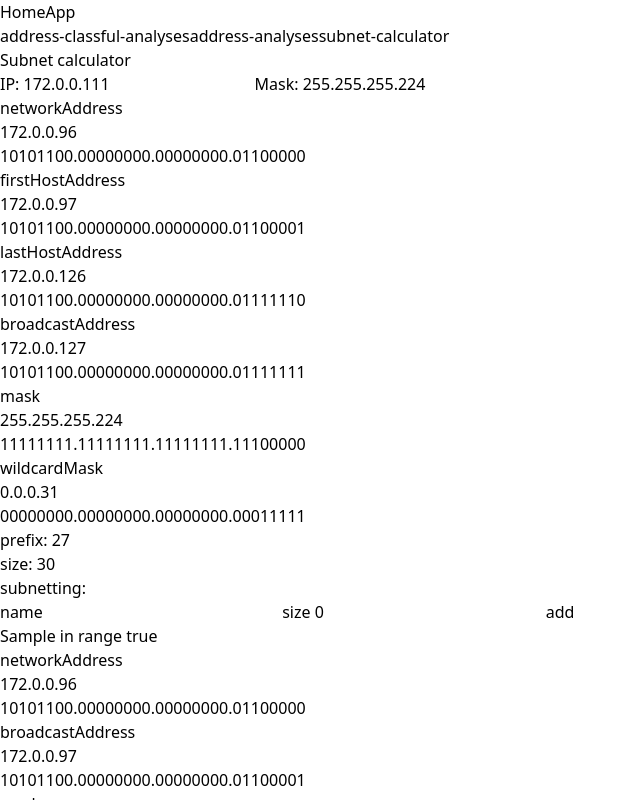
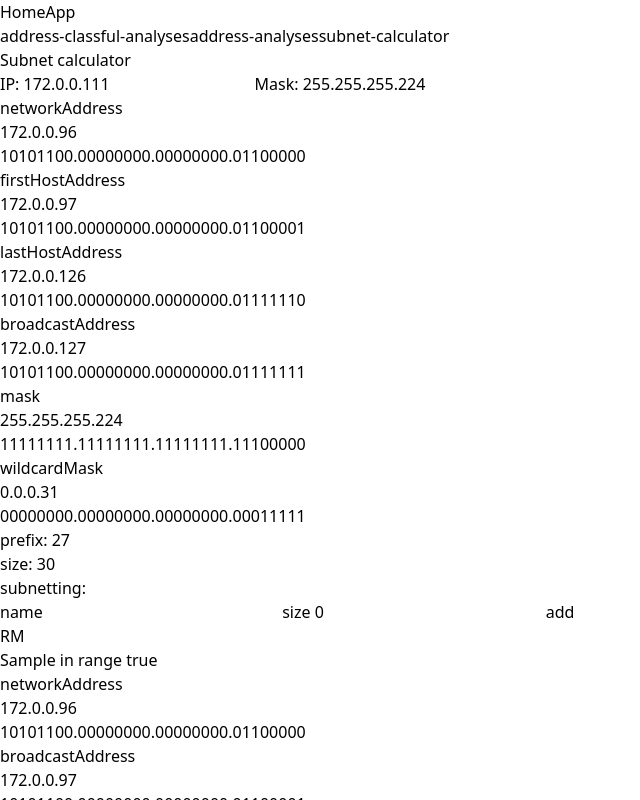
Before and after one commit to eazyip/ez-ip-app, a Vue app: page /app/ipv4/subnet-calculator in a window 1280 px wide. Both pictures are taken after typing "Sample" into the empty fields and a click on the button "add". Shown: the top 800 px of the page, without its empty margins (0-640 px from the left). Built offline with nearby package versions, Linux system fonts and the light colour scheme.

Commit message:
support removing subnets

```diff
--- a/src/components/SubnetCalculatorIpv4.vue
+++ b/src/components/SubnetCalculatorIpv4.vue
@@ -42,6 +42,11 @@
                 class="m-3 border bg-lime-100"
             >
                 <!-- rm/edit subnet -->
+                <form @submit.prevent="removeSubnet(subnet[0])">
+                    <input type="hidden" name="subnetName" :value="subnet[0]" />
+                    <button class="bg-red-600 text-white">RM</button>
+                </form>
+
                 <h2>{{ subnet[0] }} in range {{ subnet[1].inRange }}</h2>
                 <NetworkIpv4Info :network="subnet[1].subnet" />
             </div>
@@ -116,6 +121,10 @@ const addSubnet = () => {
     newSubnetSize.value = 0
 }
 
+const removeSubnet = (subnetName: string) => {
+    network.network!.removeSubnet(subnetName)
+}
+
 onMounted(() => {
     updateNetwork(inputIp.value, inputMask.value)
 })
```
